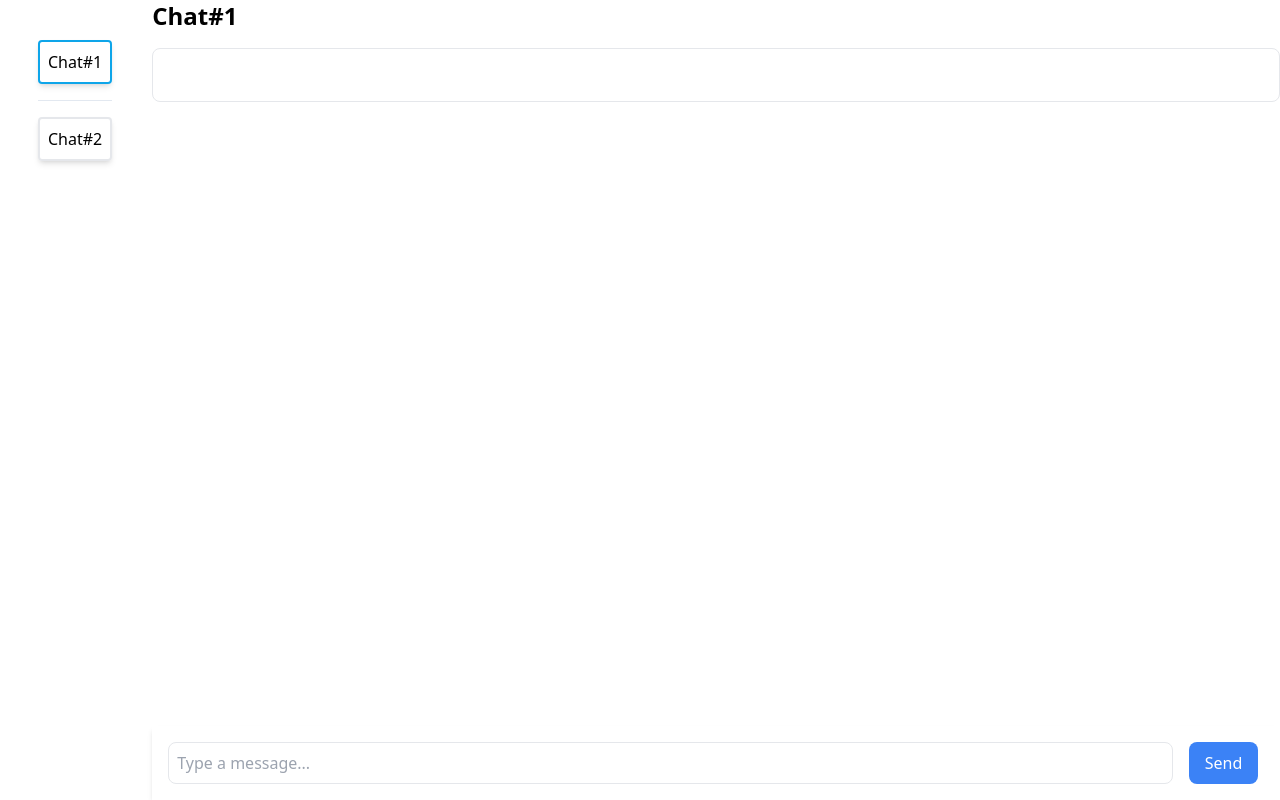
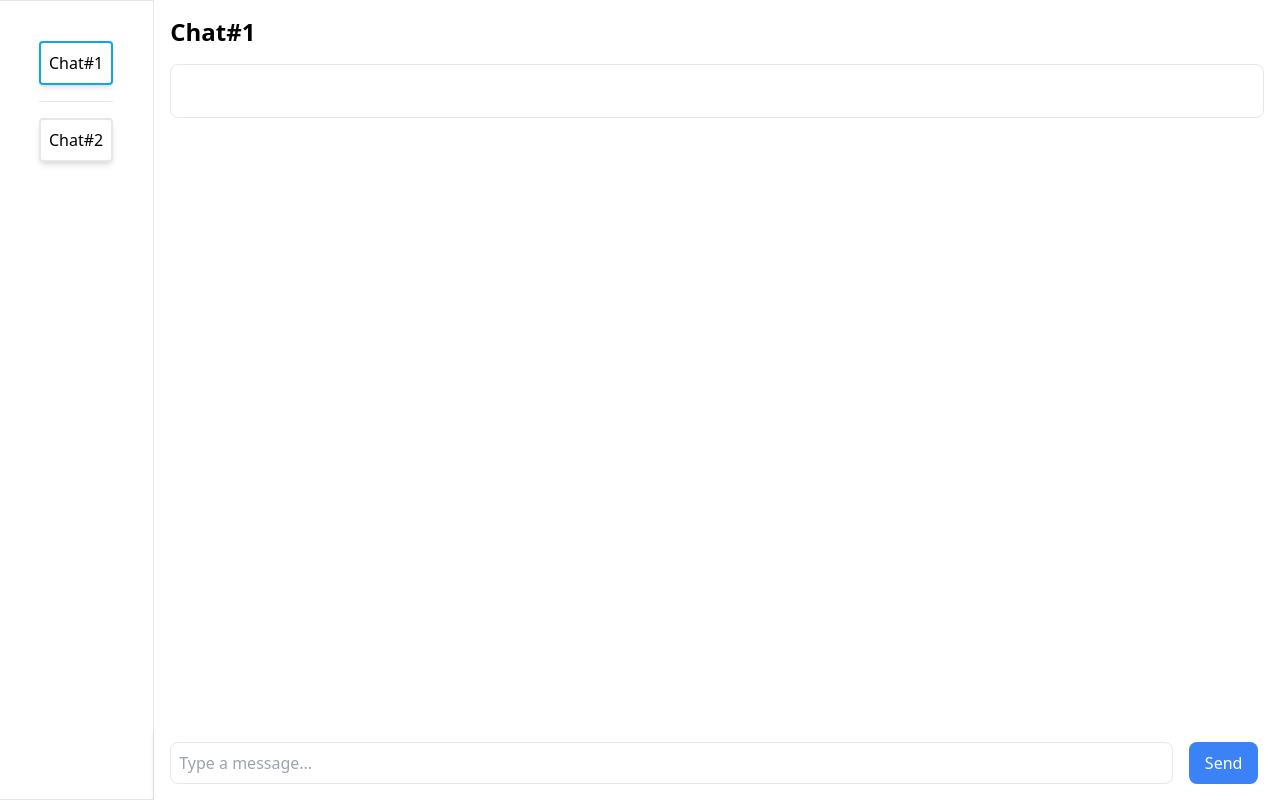
Before and after one commit to dgrimaldi/coding-exercise-intellyse, a Next.js app in the folder front-end/: page /chat in a window 1280 px wide. Built offline with nearby package versions, Linux system fonts and the light colour scheme.

Commit message:
feature: added back-end folder to project

```diff
--- a/front-end/components/layout/Layout.tsx
+++ b/front-end/components/layout/Layout.tsx
@@ -10,7 +10,7 @@ const Layout = ({ children }: LayoutProps) => {
         <div className="flex flex-col min-h-screen">
             <div className="flex flex-row flex-grow">
                 <nav className="sticky top-0 -ml-0.5 pointer-events-none">
-                    <div className="sticky top-0 p-4">
+                    <div className="sticky top-0 p-4 border border-gray-200 h-full">
                         <ul role="list" className="p-6 divide-y divide-slate-200">
                             <li className="flex py-4 first:pt-0 last:pb-0 ">
                                 <button className="shadow-md border-solid border-2 border-sky-500 rounded p-2">Chat#1</button>
--- a/front-end/pages/chat/index.tsx
+++ b/front-end/pages/chat/index.tsx
@@ -8,7 +8,7 @@ const Chat = () => {
 
             {/*    </div>*/}
             {/*</div>*/}
-            <div className="relative h-screen">
+            <div className="relative h-screen p-4">
                     <h1 className="text-2xl font-bold mb-4">Chat#1</h1>
                     <div className="border border-gray-200 p-4 rounded-lg">
                     <div className="flex flex-col mt-5">
```
